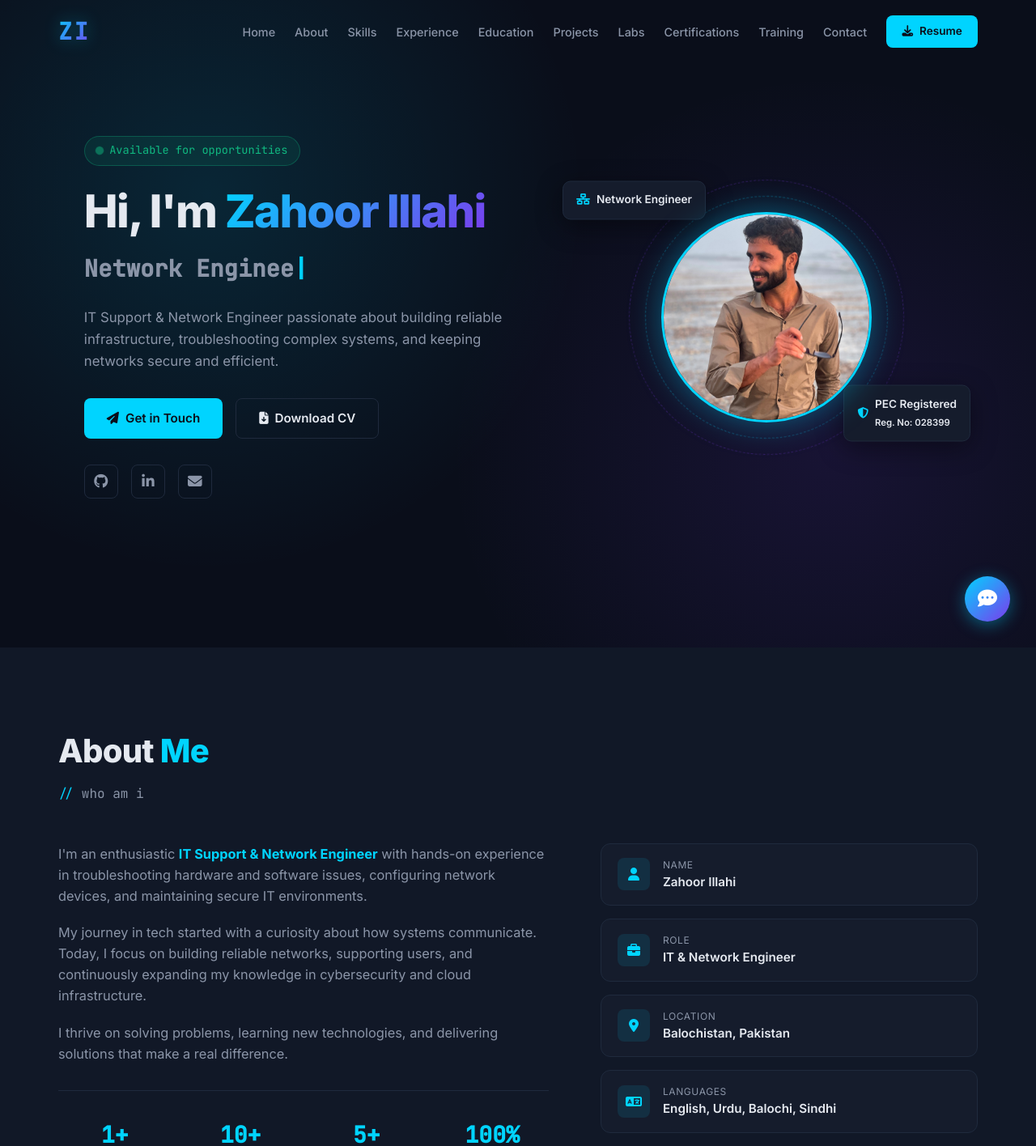
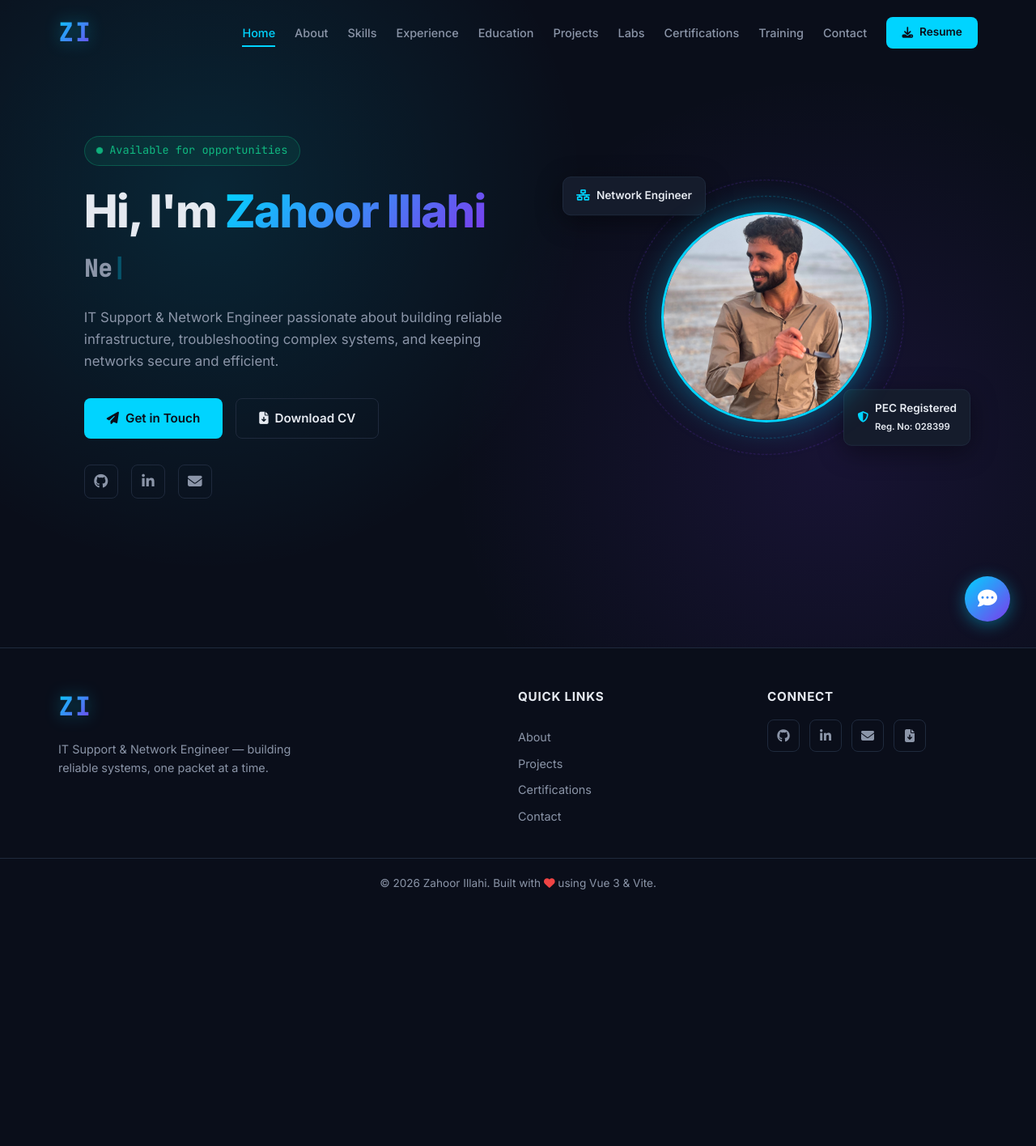
Before and after one commit to zahoor631/zahoor-portfolio, a Vue app: page / in a window 1280 px wide. Shown: the top 1416 px of the page at 81% size. After the commit the page ends 1123 px from the top, so only its background shows below. Built offline with nearby package versions, Linux system fonts and the light colour scheme.

Commit message:
Fix fade-in visibility

```diff
--- a/src/App.vue
+++ b/src/App.vue
@@ -1,25 +1,27 @@
 <template>
-  <Navbar />
+  <Navbar :activeSection="activeSection" @navigate="changeSection" />
+
   <main>
-    <Hero />
-    <About />
-    <Skills />
-    <Experience />
-    <Education />
-    <Projects />
-    <NetworkingLabs />
-    <Certifications />
-    <Training />
-    <Contact />
+    <Transition name="section-fade" mode="out-in">
+      <Hero v-if="activeSection === 'home'" key="home" />
+      <About v-else-if="activeSection === 'about'" key="about" />
+      <Skills v-else-if="activeSection === 'skills'" key="skills" />
+      <Experience v-else-if="activeSection === 'experience'" key="experience" />
+      <Education v-else-if="activeSection === 'education'" key="education" />
+      <Projects v-else-if="activeSection === 'projects'" key="projects" />
+      <NetworkingLabs v-else-if="activeSection === 'labs'" key="labs" />
+      <Certifications v-else-if="activeSection === 'certifications'" key="certifications" />
+      <Training v-else-if="activeSection === 'training'" key="training" />
+      <Contact v-else-if="activeSection === 'contact'" key="contact" />
+    </Transition>
   </main>
-  <Footer />
 
-  <!-- 🤖 AI Chat — floating button, bottom-right -->
+  <Footer @navigate="changeSection" />
   <AIChat />
 </template>
 
 <script setup>
-import { onMounted } from 'vue'
+import { ref, onMounted, watch, nextTick } from 'vue'
 import Navbar from './components/Navbar.vue'
 import Hero from './components/Hero.vue'
 import About from './components/About.vue'
@@ -34,6 +36,33 @@ import Contact from './components/Contact.vue'
 import Footer from './components/Footer.vue'
 import AIChat from './components/AIChat.vue'
 
+// Home default
+const activeSection = ref('home')
+
+const changeSection = (section) => {
+  activeSection.value = section
+  window.scrollTo({ top: 0, behavior: 'smooth' })
+}
+
+// Har section change pe fade-in apply
+watch(activeSection, async () => {
+  await nextTick()
+  const observer = new IntersectionObserver(
+    (entries) => {
+      entries.forEach((entry) => {
+        if (entry.isIntersecting) {
+          entry.target.classList.add('visible')
+        }
+      })
+    },
+    { threshold: 0.1 }
+  )
+  document.querySelectorAll('.fade-in').forEach((el) => {
+    el.classList.remove('visible')
+    observer.observe(el)
+  })
+})
+
 onMounted(() => {
   const observer = new IntersectionObserver(
     (entries) => {
@@ -45,7 +74,23 @@ onMounted(() => {
     },
     { threshold: 0.1 }
   )
-
   document.querySelectorAll('.fade-in').forEach((el) => observer.observe(el))
 })
 </script>
+
+<style>
+.section-fade-enter-active,
+.section-fade-leave-active {
+  transition: opacity 0.3s ease, transform 0.3s ease;
+}
+
+.section-fade-enter-from {
+  opacity: 0;
+  transform: translateY(20px);
+}
+
+.section-fade-leave-to {
+  opacity: 0;
+  transform: translateY(-20px);
+}
+</style>
--- a/src/components/Footer.vue
+++ b/src/components/Footer.vue
@@ -2,7 +2,7 @@
   <footer class="footer">
     <div class="container footer-wrap">
       <div class="footer-brand">
-        <a href="#home" class="logo">
+        <a href="#" class="logo" @click.prevent="go('home')">
           <span class="logo-zi">ZI</span>
         </a>
         <p>IT Support & Network Engineer — building reliable systems, one packet at a time.</p>
@@ -10,16 +10,16 @@
 
       <div class="footer-links">
         <h4>Quick Links</h4>
-        <a href="#about">About</a>
-        <a href="#projects">Projects</a>
-        <a href="#certifications">Certifications</a>
-        <a href="#contact">Contact</a>
+        <a href="#" @click.prevent="go('about')">About</a>
+        <a href="#" @click.prevent="go('projects')">Projects</a>
+        <a href="#" @click.prevent="go('certifications')">Certifications</a>
+        <a href="#" @click.prevent="go('contact')">Contact</a>
       </div>
 
       <div class="footer-social">
         <h4>Connect</h4>
         <div class="socials">
-          <a href="https://github.com/" target="_blank" aria-label="GitHub"><i class="fa-brands fa-github"></i></a>
+          <a href="https://github.com/zahoor631" target="_blank" aria-label="GitHub"><i class="fa-brands fa-github"></i></a>
           <a href="https://www.linkedin.com/in/engr-zahoor-illahi-043453242" target="_blank" aria-label="LinkedIn"><i class="fa-brands fa-linkedin-in"></i></a>
           <a href="mailto:zahoorillahi117@gmail.com" aria-label="Email"><i class="fa-solid fa-envelope"></i></a>
           <a href="/Zahoor-Illahi-CV.pdf" download aria-label="CV"><i class="fa-solid fa-file-arrow-down"></i></a>
@@ -36,7 +36,9 @@
 </template>
 
 <script setup>
+const emit = defineEmits(['navigate'])
 const year = new Date().getFullYear()
+const go = (id) => emit('navigate', id)
 </script>
 
 <style scoped>
@@ -73,12 +75,7 @@ const year = new Date().getFullYear()
   filter: drop-shadow(0 0 10px rgba(0, 212, 255, 0.4));
 }
 
-.footer-brand p {
-  color: var(--text-muted);
-  font-size: 0.9rem;
-  max-width: 340px;
-}
-
+.footer-brand p { color: var(--text-muted); font-size: 0.9rem; max-width: 340px; }
 .footer h4 {
   font-size: 0.95rem;
   font-weight: 700;
@@ -86,26 +83,17 @@ const year = new Date().getFullYear()
   text-transform: uppercase;
   letter-spacing: 0.05em;
 }
-
-.footer-links {
-  display: flex;
-  flex-direction: column;
-  gap: 0.6rem;
-}
+.footer-links { display: flex; flex-direction: column; gap: 0.6rem; }
 .footer-links a {
   color: var(--text-muted);
   font-size: 0.9rem;
   transition: color 0.2s ease;
+  cursor: pointer;
 }
 .footer-links a:hover { color: var(--primary); }
-
-.socials {
-  display: flex;
-  gap: 0.75rem;
-}
+.socials { display: flex; gap: 0.75rem; }
 .socials a {
-  width: 40px;
-  height: 40px;
+  width: 40px; height: 40px;
   display: grid;
   place-items: center;
   border: 1px solid var(--border);
@@ -118,18 +106,13 @@ const year = new Date().getFullYear()
   border-color: var(--primary);
   transform: translateY(-3px);
 }
-
 .footer-bottom {
   border-top: 1px solid var(--border);
   padding: 1.25rem 0;
   text-align: center;
 }
-.footer-bottom p {
-  color: var(--text-muted);
-  font-size: 0.85rem;
-}
+.footer-bottom p { color: var(--text-muted); font-size: 0.85rem; }
 .footer-bottom i { color: #ef4444; }
-
 @media (max-width: 768px) {
   .footer-wrap { grid-template-columns: 1fr; gap: 2rem; }
 }
--- a/src/components/Navbar.vue
+++ b/src/components/Navbar.vue
@@ -1,12 +1,18 @@
 <template>
   <header class="navbar" :class="{ scrolled: isScrolled }">
     <div class="container nav-wrap">
-      <a href="#home" class="logo" @click="closeMenu">
+      <a href="#" class="logo" @click.prevent="go('home')">
         <span class="logo-zi">ZI</span>
       </a>
 
       <nav class="nav-links" :class="{ open: menuOpen }">
-        <a v-for="link in links" :key="link.id" :href="`#${link.id}`" @click="closeMenu">
+        <a
+          v-for="link in links"
+          :key="link.id"
+          href="#"
+          :class="{ active: activeSection === link.id }"
+          @click.prevent="go(link.id)"
+        >
           {{ link.label }}
         </a>
         <a href="/Zahoor-Illahi-CV.pdf" download class="btn btn-primary cv-btn">
@@ -24,6 +30,11 @@
 <script setup>
 import { ref, onMounted, onUnmounted } from 'vue'
 
+const props = defineProps({
+  activeSection: { type: String, default: 'home' },
+})
+const emit = defineEmits(['navigate'])
+
 const isScrolled = ref(false)
 const menuOpen = ref(false)
 
@@ -40,8 +51,12 @@ const links = [
   { id: 'contact', label: 'Contact' },
 ]
 
+const go = (id) => {
+  emit('navigate', id)
+  menuOpen.value = false
+}
+
 const handleScroll = () => { isScrolled.value = window.scrollY > 50 }
-const closeMenu = () => { menuOpen.value = false }
 
 onMounted(() => window.addEventListener('scroll', handleScroll))
 onUnmounted(() => window.removeEventListener('scroll', handleScroll))
@@ -63,7 +78,6 @@ onUnmounted(() => window.removeEventListener('scroll', handleScroll))
 }
 .nav-wrap { display: flex; justify-content: space-between; align-items: center; }
 
-/* ---- LOGO: sirf ZI ---- */
 .logo {
   display: inline-flex;
   align-items: center;
@@ -73,7 +87,7 @@ onUnmounted(() => window.removeEventListener('scroll', handleScroll))
 .logo:hover { transform: scale(1.08); }
 
 .logo-zi {
-  font-size: 1.8rem;
+  font-size: 1.9rem;
   font-weight: 900;
   font-family: var(--mono);
   letter-spacing: 0.08em;
@@ -81,10 +95,9 @@ onUnmounted(() => window.removeEventListener('scroll', handleScroll))
   -webkit-background-clip: text;
   background-clip: text;
   -webkit-text-fill-color: transparent;
-  filter: drop-shadow(0 0 10px rgba(0, 212, 255, 0.35));
+  filter: drop-shadow(0 0 10px rgba(0, 212, 255, 0.4));
 }
 
-/* ---- NAV LINKS ---- */
 .nav-links { display: flex; align-items: center; gap: 1.5rem; }
 .nav-links a:not(.cv-btn) {
   font-size: 0.9rem;
@@ -92,6 +105,7 @@ onUnmounted(() => window.removeEventListener('scroll', handleScroll))
   color: var(--text-muted);
   transition: color 0.2s ease;
   position: relative;
+  cursor: pointer;
 }
 .nav-links a:not(.cv-btn)::after {
   content: '';
@@ -103,6 +117,12 @@ onUnmounted(() => window.removeEventListener('scroll', handleScroll))
 }
 .nav-links a:not(.cv-btn):hover { color: var(--primary); }
 .nav-links a:not(.cv-btn):hover::after { width: 100%; }
+
+.nav-links a.active {
+  color: var(--primary) !important;
+}
+.nav-links a.active::after { width: 100%; }
+
 .cv-btn { padding: 0.55rem 1.2rem; font-size: 0.85rem; }
 .hamburger {
   display: none;
--- a/src/style.css
+++ b/src/style.css
@@ -130,7 +130,7 @@ section {
 }
 
 .fade-in {
-  opacity: 0;
+  opacity: 1;
   transform: translateY(30px);
   transition: opacity 0.7s ease, transform 0.7s ease;
 }
```
